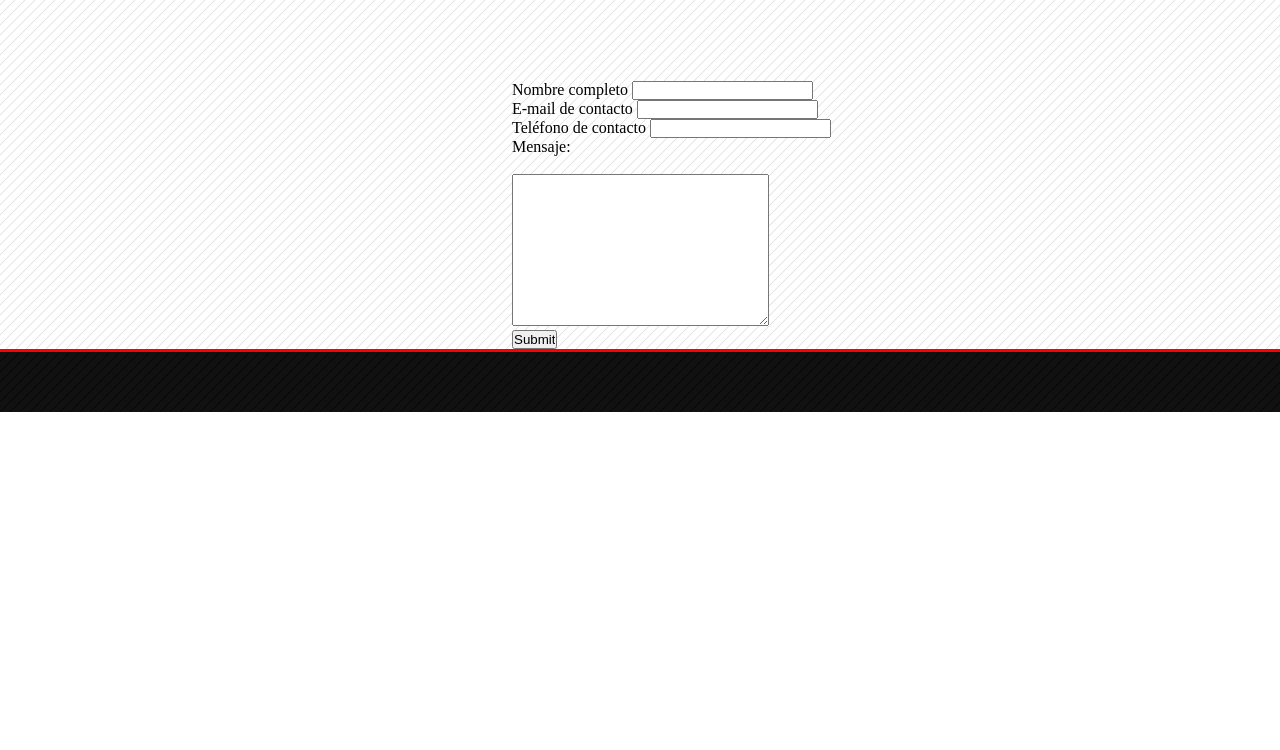
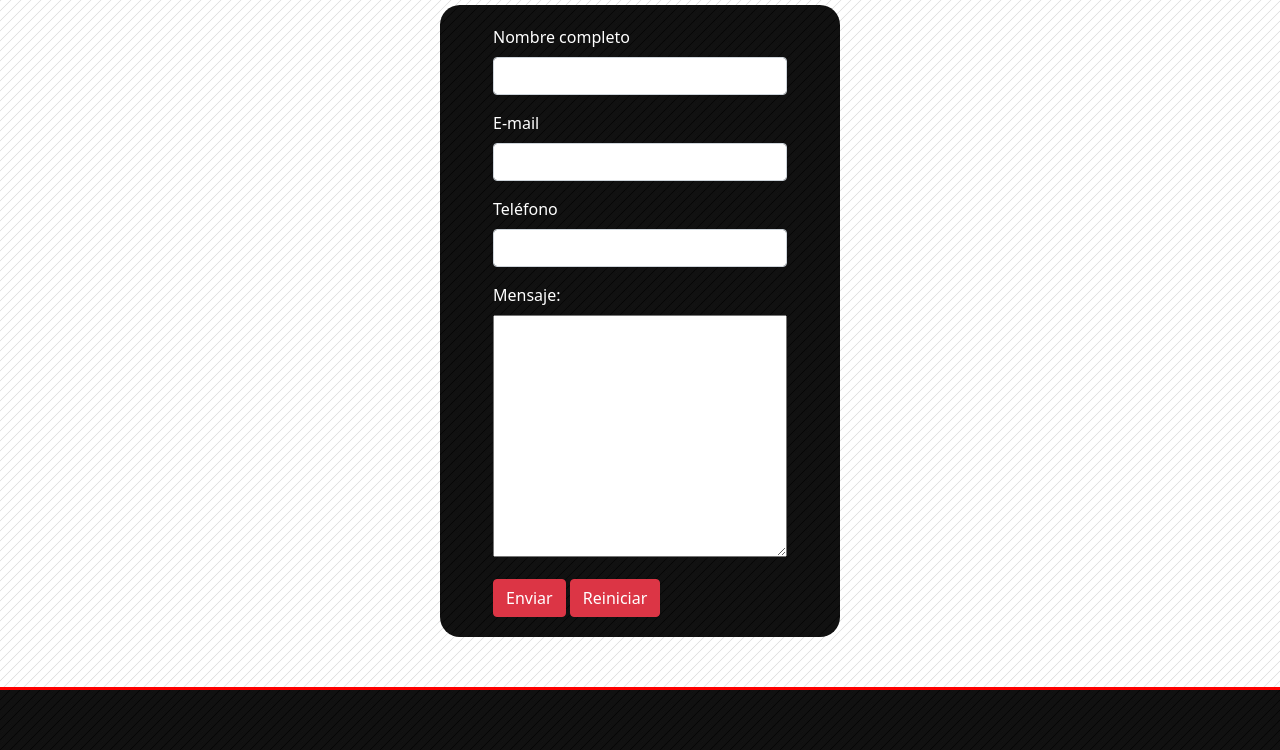
Before and after one commit to Lean-front/Carajo-Banda, a website: page pages/contacto.html in a window 1280 px wide. Shown: the part 634-1384 px from the top of the page. Before the commit the page ends 1046 px from the top, so only its background shows below. Drawn offline with nearby package versions, Linux system fonts and the light colour scheme.

Commit message:
bootstrap

```diff
--- a/pages/contacto.html
+++ b/pages/contacto.html
@@ -8,10 +8,13 @@
     <link rel="preconnect" href="https://fonts.gstatic.com">
     <link href="https://fonts.googleapis.com/css2?family=Lato:wght@700&display=swap" rel="stylesheet">
     <link rel="stylesheet" href="https://cdnjs.cloudflare.com/ajax/libs/animate.css/4.1.1/animate.min.css"/>
+    <link href="https://cdn.jsdelivr.net/npm/bootstrap@5.0.2/dist/css/bootstrap.min.css" rel="stylesheet" integrity="sha384-EVSTQN3/azprG1Anm3QDgpJLIm9Nao0Yz1ztcQTwFspd3yD65VohhpuuCOmLASjC" crossorigin="anonymous">
+    <script src="https://cdn.jsdelivr.net/npm/bootstrap@5.0.2/dist/js/bootstrap.bundle.min.js" integrity="sha384-MrcW6ZMFYlzcLA8Nl+NtUVF0sA7MsXsP1UyJoMp4YLEuNSfAP+JcXn/tWtIaxVXM" crossorigin="anonymous"></script>
     <title>Carajo | Contacto</title>
 </head>
 <body>
     <header>
+        <img src="../img/logo.png" alt="carajo" class="oculto">
         <img src="../img/carajo.png" alt="carajo" class="centro">
         <nav>
             <ul>
@@ -27,24 +30,34 @@
         <div class="animate__animated animate__fadeInDown">
             <h1 class="sección">Contácto</h1>
         </div>
-        <form action="">
-                <label for="Nombre">Nombre completo</label>
-                <input type="text" id="Nombre">
-                <br>
-                <label for="E-mail">E-mail de contacto</label>
-                <input type="text" id="E-mail">
-                <br>
-                <label for="Teléfono">Teléfono de contacto</label>
-                <input type="text" id="Teléfono">
-                <legend>Mensaje:</legend>
-                <br>
-                <textarea name="" id="" cols="30" rows="10"></textarea>
-                <br>
-                <input type="submit" name="" id="">
-        </form>
+        <div id="form-centro">
+            <form>
+                <div class="mb-3">
+                  <label for="nombre" class="form-label">Nombre completo</label>
+                  <input type="text" class="form-control" id="nombre" aria-describedby="emailHelp">
+                </div>
+                <div class="mb-3">
+                  <label for="correo" class="form-label">E-mail</label>
+                  <input type="text" class="form-control" id="correo">
+                </div>
+                <div class="mb-3">
+                    <label for="telefono" class="form-label">Teléfono</label>
+                    <input type="text" class="form-control" id="telefono">
+                </div>
+                <div class="mb-3">
+                    <label for="texto" class="form-label">Mensaje:</label>
+                    <br>
+                    <textarea name="" id="texto" cols="30" rows="10"></textarea>
+                </div>
+                <button type="submit" class="btn btn-danger">Enviar</button>
+                <button type="reset" class="btn btn-danger">Reiniciar</button>
+            </form>
+
+        </div>
     </main>
     <footer>
 
     </footer>
+    <script src="https://cdn.jsdelivr.net/npm/bootstrap@5.0.2/dist/js/bootstrap.bundle.min.js" integrity="sha384-MrcW6ZMFYlzcLA8Nl+NtUVF0sA7MsXsP1UyJoMp4YLEuNSfAP+JcXn/tWtIaxVXM" crossorigin="anonymous"></script>
 </body>
 </html>
```
Also changed, not shown: index.html (+3 -0 lines), package.json (added, +25 -0 lines), pages/discografía.html (+3 -0 lines), pages/galería.html (+29 -1 lines), pages/tienda.html (+3 -0 lines), css/style.css, img/carrusel.jpg (added), img/carrusel2.jpg (added), img/carrusel3.jpg (added), img/logo.png (added), scss/prueba.scss (added), 1 other file.
